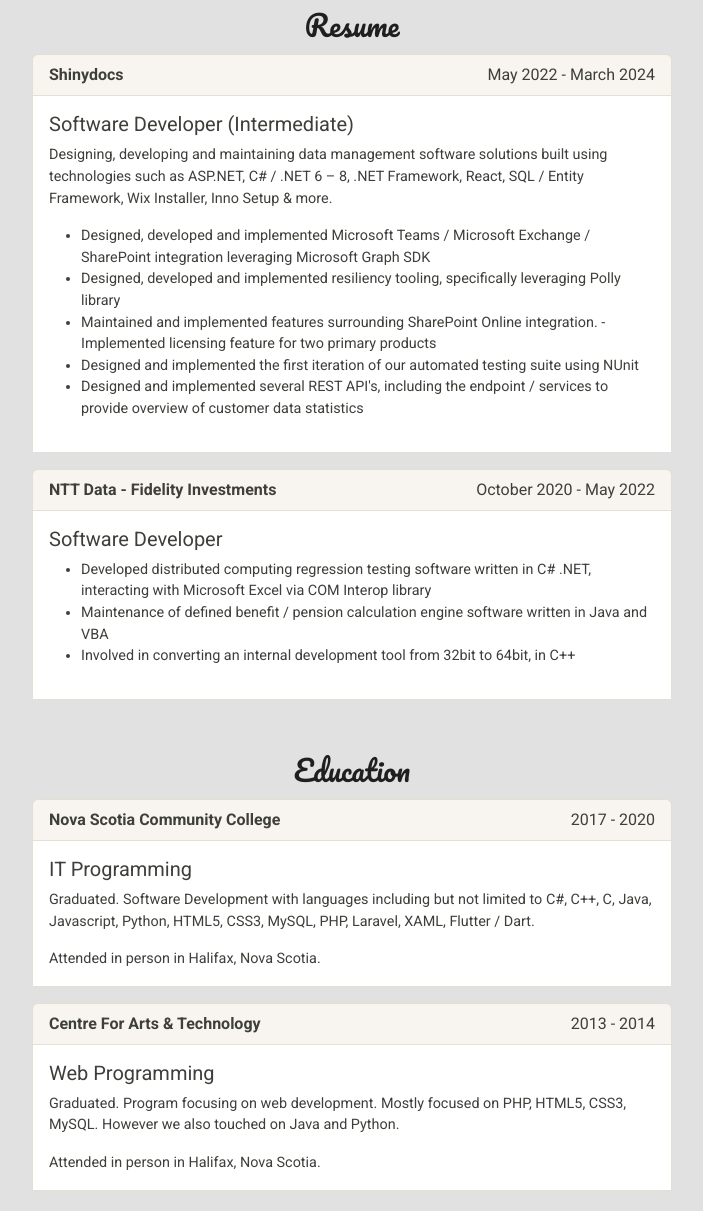
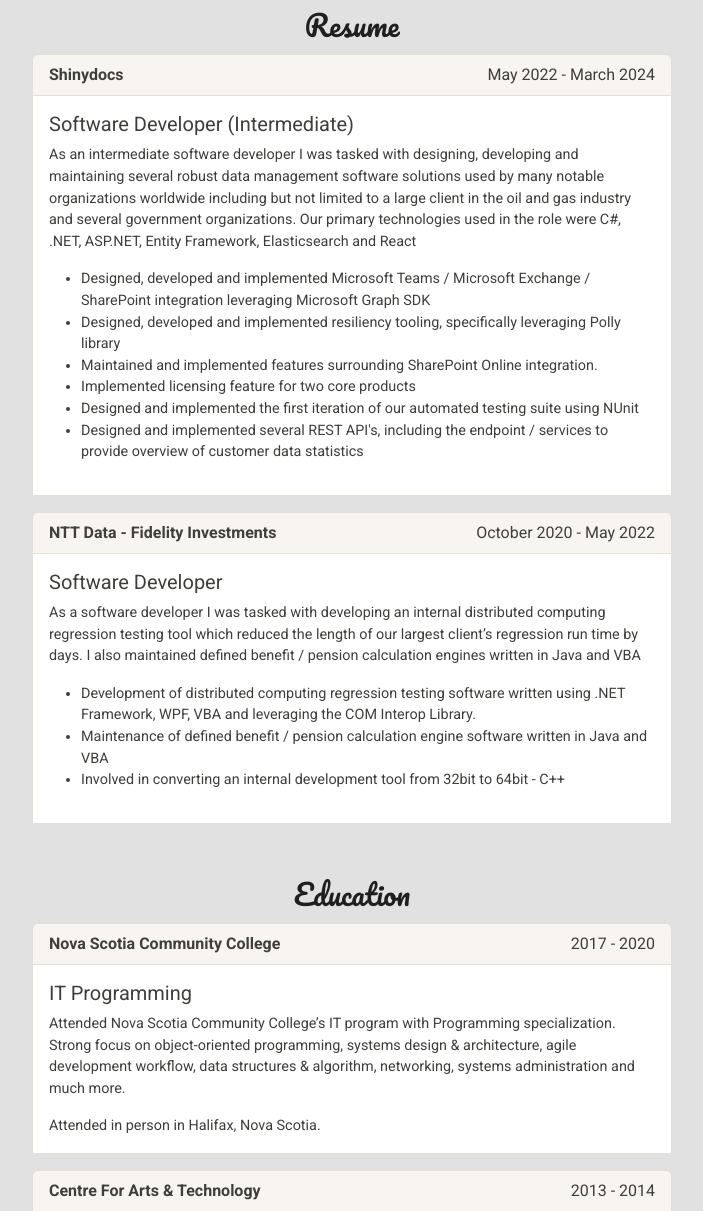
Before and after one commit to TorinMartin/TorinMartin.github.io, a plain HTML site: page index.html in a window 1280 px wide. Shown: the part 872-2083 px from the top of the page, without its empty margins (288-991 px from the left). Drawn offline with Linux system fonts and the light colour scheme.

Commit message:
Content updates

```diff
--- a/index.html
+++ b/index.html
@@ -50,7 +50,12 @@
 					</div>
 				</div>
 				<div id="intro-description">
-					<p class="intro-message-paragraph">I am a software developer located in Halifax, Nova Scotia. I have been working as a software developer professionally for nearly 4 years, with a strong focus on the .NET ecosystem including but not limited to .NET Core, .NET Framework, ASP.NET, Entity Framework, C#, WinForms / WPF and more. Unfortunately, due to restructuring I am currently searching for a new opportunity.</p>
+					<p class="intro-message-paragraph">
+						I am a software developer with professional experience spanning a wide variety of languages,
+						frameworks and tools. I have made many impactful and notable contributions to core products
+						during my time at each of my companies as noted below. I am a passionate, hard-working and
+						driven software professional, and I hope you consider me for this opportunity.
+					</p>
 					<a href="mailto:alowsedan@gmail.com"><button type="button" class="btn btn-primary">Contact Me</button></a>
 				</div>
 			</div>
@@ -76,17 +81,24 @@
 					<div class="card-body" style="background-color: #FFF;">
 					  <h5 class="card-title">Software Developer (Intermediate)</h5>
 					  <p class="card-text project-desc">
-						Designing, developing and maintaining data management software solutions built
-						using technologies such as ASP.NET, C# / .NET 6 – 8, .NET Framework, React, SQL /
-						Entity Framework, Wix Installer, Inno Setup & more.
+						As an intermediate software developer I was tasked with designing, developing and
+						maintaining several robust data management software solutions used by many notable
+						organizations worldwide including but not limited to a large client in the oil and gas industry
+						and several government organizations.
+						Our primary technologies used in the role were C#, .NET, ASP.NET, Entity Framework,
+						Elasticsearch and React
 					  </p>
 					  <ul>
 						<li class="project-desc">Designed, developed and implemented Microsoft Teams / Microsoft Exchange /
 							SharePoint integration leveraging Microsoft Graph SDK</li>
 						<li class="project-desc">Designed, developed and implemented resiliency tooling, specifically leveraging Polly
 							library</li>
-						<li class="project-desc">Maintained and implemented features surrounding SharePoint Online integration.
-							-Implemented licensing feature for two primary products</li>
+						<li class="project-desc">
+							Maintained and implemented features surrounding SharePoint Online integration.
+						</li>
+						<li class="project-desc">
+							Implemented licensing feature for two core products
+						</li>
 						<li class="project-desc">Designed and implemented the first iteration of our automated testing suite using
 							NUnit</li>
 						<li class="project-desc">Designed and implemented several REST API's, including the endpoint / services to
@@ -98,10 +110,16 @@
 					<div class="card-header"><span class="job-title">NTT Data - Fidelity Investments</span><span class="job-date">October 2020 - May 2022</span></div>
 					<div class="card-body" style="background-color: #FFF;">
 					  <h5 class="card-title">Software Developer</h5>
+					  <p class="project-desc">
+						As a software developer I was tasked with developing an internal distributed computing
+						regression testing tool which reduced the length of our largest client’s regression run time by
+						days. I also maintained defined benefit / pension calculation engines written in Java and VBA
+					  </p>
 					  <ul>
-						<li class="project-desc">Developed distributed computing regression testing software written in C# .NET, interacting with Microsoft Excel via COM Interop library</li>
+						<li class="project-desc">Development of distributed computing regression testing software written using .NET
+							Framework, WPF, VBA and leveraging the COM Interop Library.</li>
 						<li class="project-desc">Maintenance of defined benefit / pension calculation engine software written in Java and VBA</li>
-						<li class="project-desc">Involved in converting an internal development tool from 32bit to 64bit, in C++</li>
+						<li class="project-desc">Involved in converting an internal development tool from 32bit to 64bit -  C++</li>
 					  </ul>
 					</div>
 				</div>
@@ -114,7 +132,10 @@
 						<div class="card-body" style="background-color: #FFF;">
 						  <h5 class="card-title">IT Programming</h5>
 						  <p class="card-text project-desc">
-							Graduated. Software Development with languages including but not limited to C#, C++, C, Java, Javascript, Python, HTML5, CSS3, MySQL, PHP, Laravel, XAML, Flutter / Dart.
+							Attended Nova Scotia Community College’s IT program with Programming specialization.
+							Strong focus on object-oriented programming, systems design & architecture, agile
+							development workflow, data structures & algorithm, networking, systems administration and
+							much more.
 						  </p>
 						  <p class="card-text project-desc">Attended in person in Halifax, Nova Scotia.</p>
 						</div>
@@ -124,7 +145,9 @@
 						<div class="card-body" style="background-color: #FFF;">
 						  <h5 class="card-title">Web Programming</h5>
 						  <p class="card-text project-desc">
-							Graduated. Program focusing on web development. Mostly focused on PHP, HTML5, CSS3, MySQL. However we also touched on Java and Python.
+							Attended introductory web programming course at Centre for Arts and Technology in Halifax,
+							Nova Scotia. Focus on web development with languages such as HTML5, CSS3, JavaScript, Java,
+							Python and PHP
 						  </p>
 						  <p class="card-text project-desc">Attended in person in Halifax, Nova Scotia.</p>
 						</div>
```
